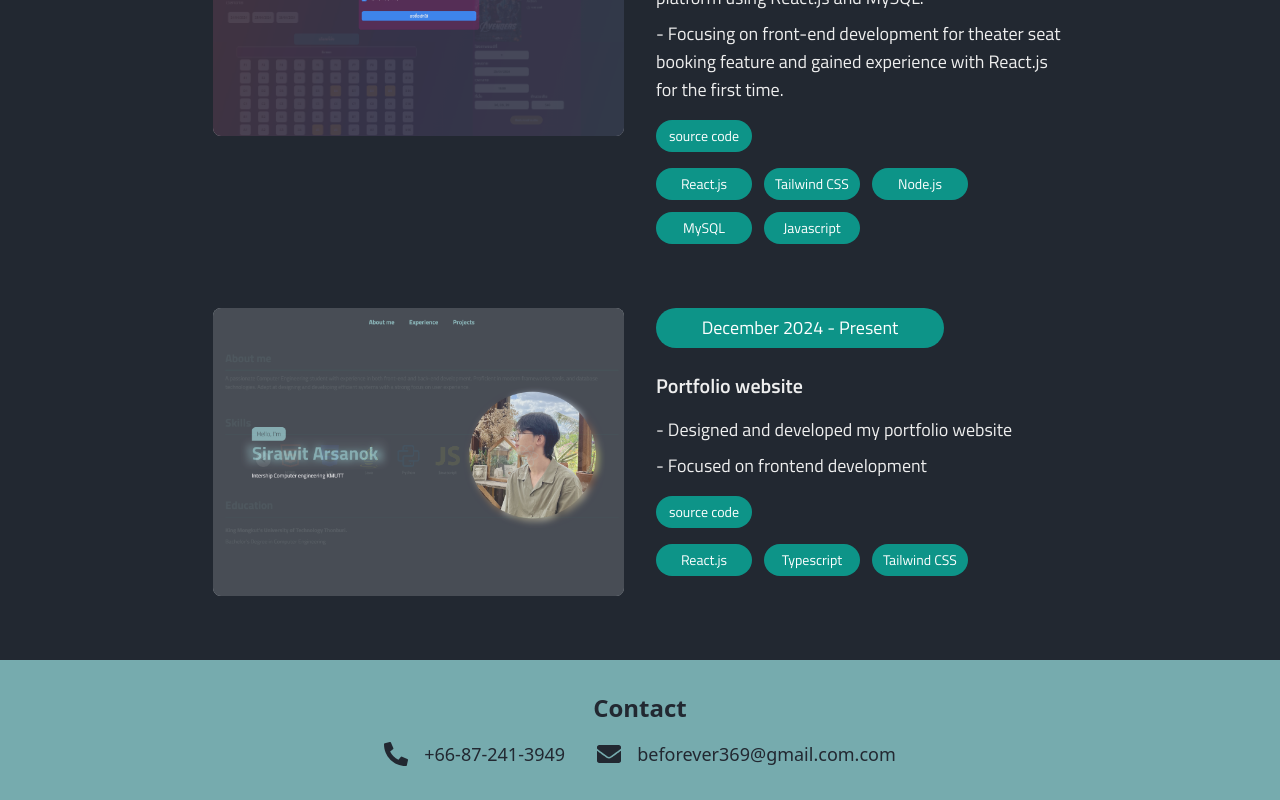
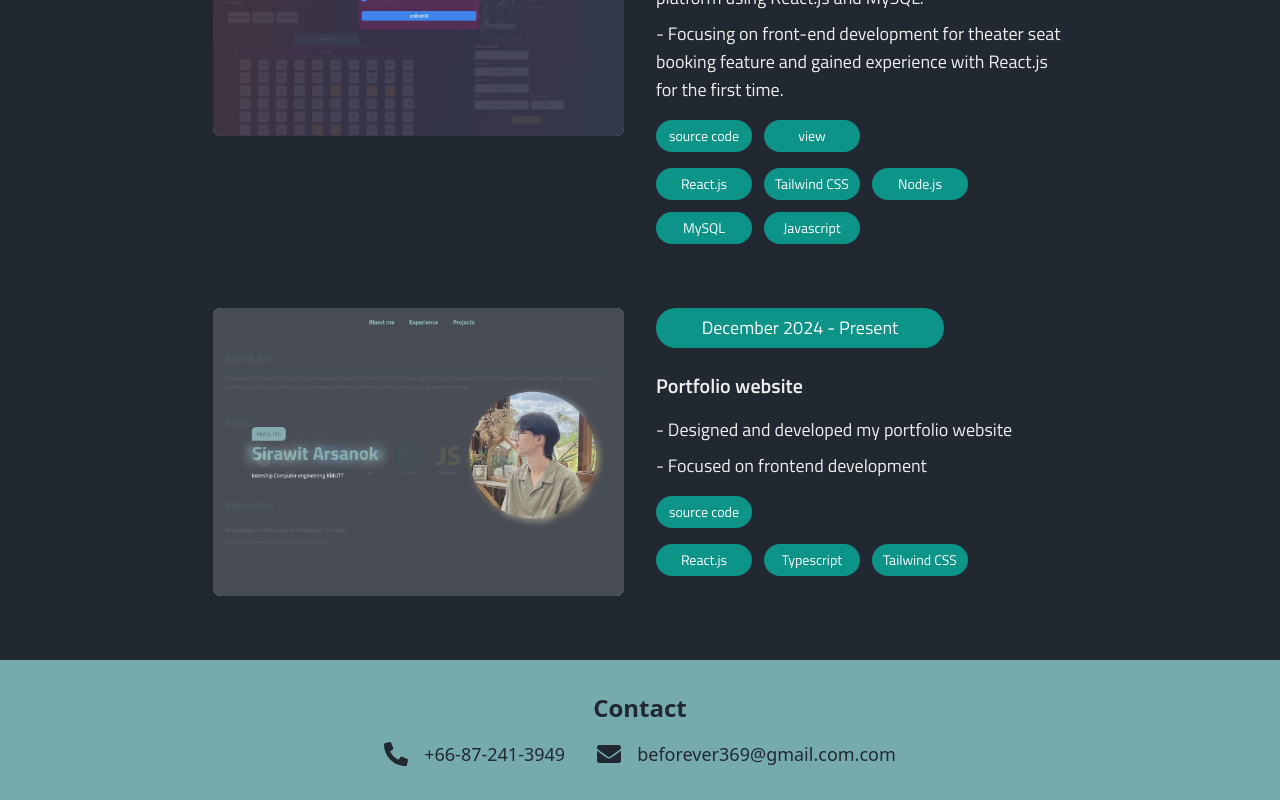
Before and after one commit to sirawitGOGO/myPortfolio, a React (Vite) app: page / in a window 1280 px wide. Shown: the part 3740-4540 px from the top of the page. Built offline with nearby package versions, Linux system fonts and the light colour scheme; the HTML template or start-up script is replaced by a standard one.

Commit message:
update project

```diff
--- a/src/components/Project/Project.tsx
+++ b/src/components/Project/Project.tsx
@@ -48,7 +48,7 @@ const experiences: ProjectItem[] = [
     responsibility:
       "Focusing on front-end development for theater seat booking feature and gained experience with React.js for the first time.",
     source_code: "https://github.com/sirawitGOGO/MovieTheater-DBproject",
-    view: "",
+    view: "https://movie-theater-d-bproject.vercel.app/",
     tools: ["React.js" , "Tailwind CSS" , "Node.js" , "MySQL" , "Javascript"],
   },
   {
```
